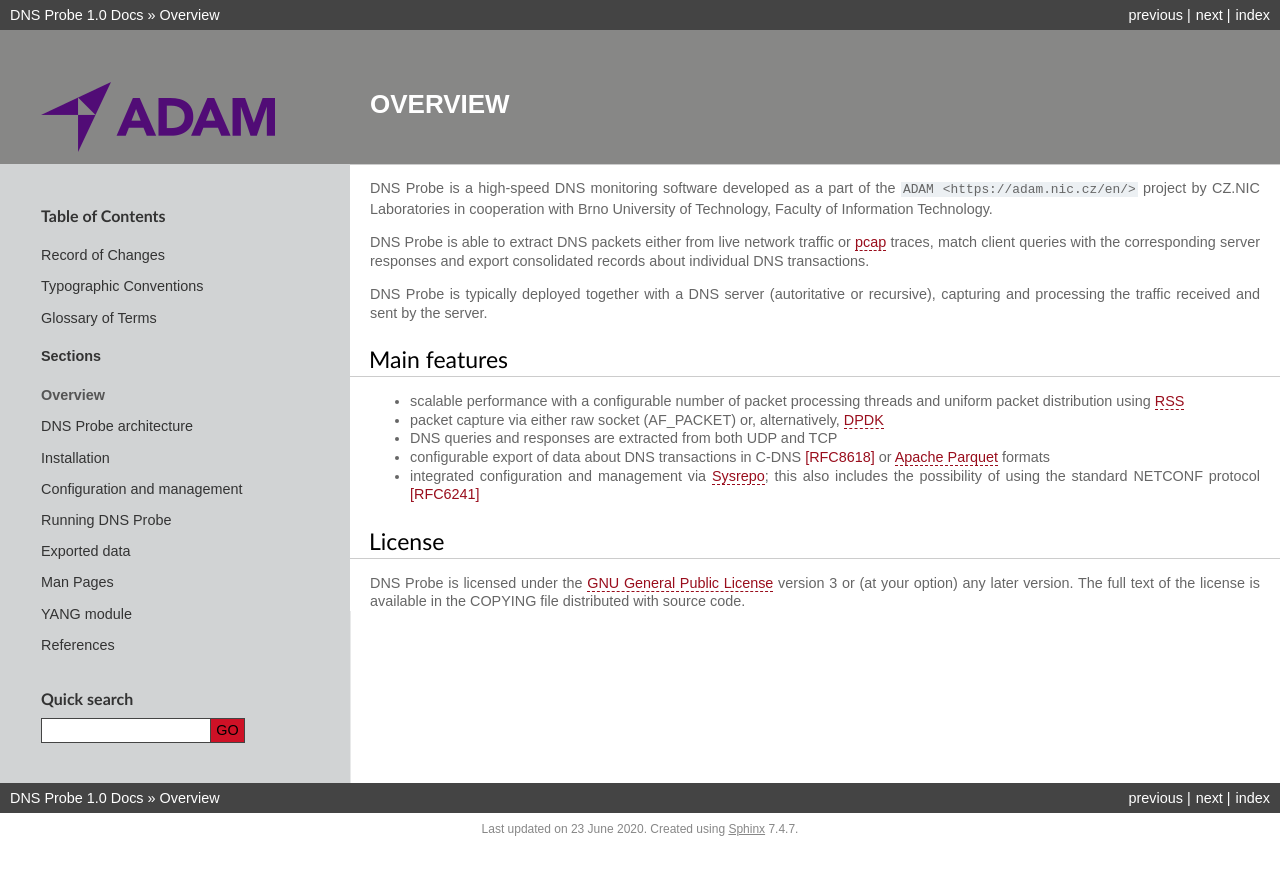
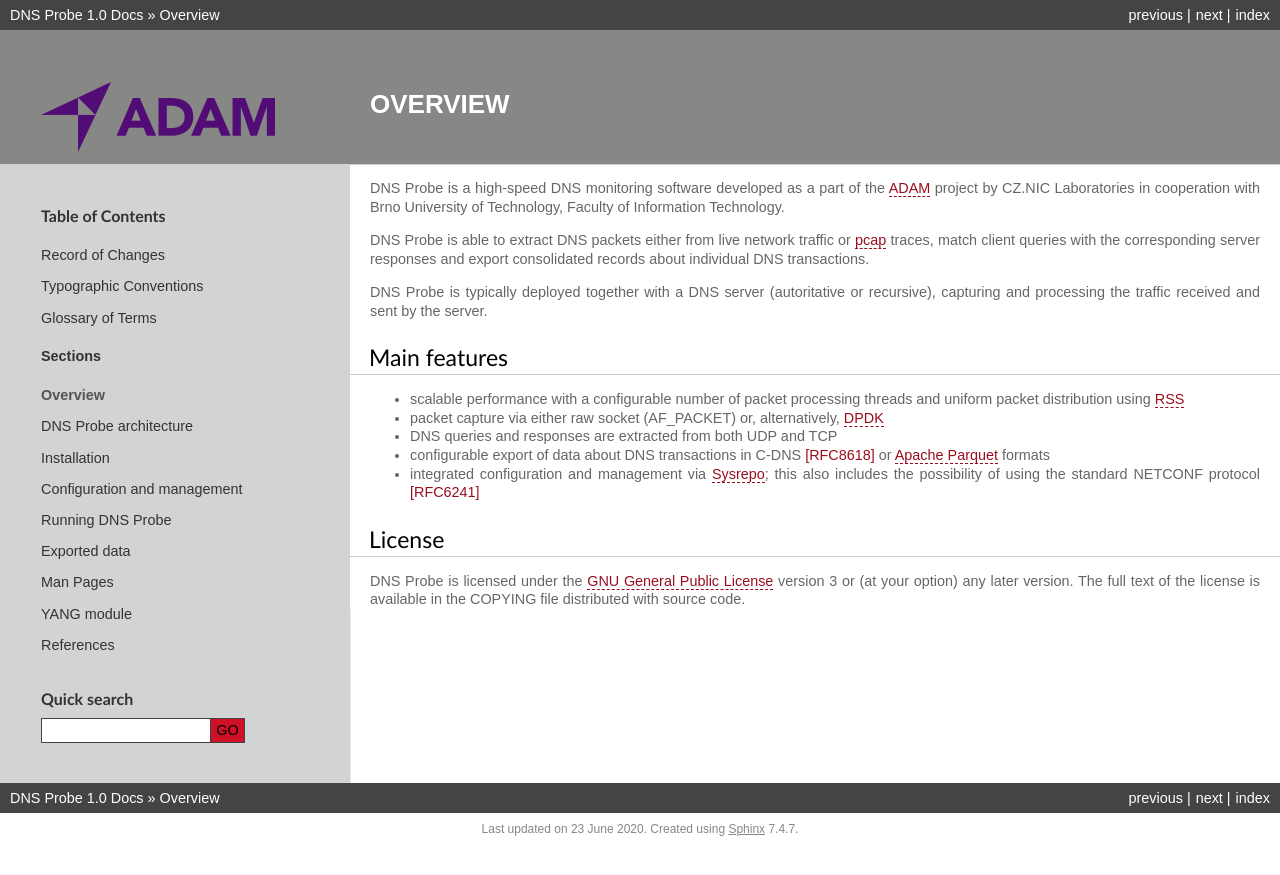
Before and after one commit to CZ-NIC/dns-probe, a Sphinx documentation site: the page built from doc/Overview.rst, in a window 1280 px wide. Shown: the top 875 px of the page. Built offline with Sphinx 7.4.7, drawn with Linux system fonts in a browser that asks for light colours; some of the changed lines change nothing that is shown.

Commit message:
Sphinx: Fix some typos

```diff
--- a/doc/Glossary.rst
+++ b/doc/Glossary.rst
@@ -9,7 +9,7 @@
 
    backend
 
-      System facility that is used for reading packets from a network interface card. Two backends arer currently supported: `raw socket <https://man7.org/linux/man-pages/man7/packet.7.html>`_ (AF_PACKET) and `DPDK <https://www.dpdk.org/>`_.
+      System facility that is used for reading packets from a network interface card. Two backends are currently supported: `raw socket <https://man7.org/linux/man-pages/man7/packet.7.html>`_ (AF_PACKET) and `DPDK <https://www.dpdk.org/>`_.
 
    dynamic configuration parameter
 
@@ -21,4 +21,4 @@
 
    RPC operation
 
-      Remote procedure call opeartion that is defined in a YANG module and activated via Sysrepo.
+      Remote procedure call operation that is defined in a YANG module and activated via Sysrepo.
--- a/doc/Overview.rst
+++ b/doc/Overview.rst
@@ -2,7 +2,7 @@
 Overview
 ********
 
-DNS Probe is a high-speed DNS monitoring software developed as a part of the `ADAM <https://adam.nic.cz/en/>` project by CZ.NIC Laboratories in cooperation with Brno University of Technology, Faculty of Information Technology.
+DNS Probe is a high-speed DNS monitoring software developed as a part of the `ADAM <https://adam.nic.cz/en/>`_ project by CZ.NIC Laboratories in cooperation with Brno University of Technology, Faculty of Information Technology.
 
 DNS Probe is able to extract DNS packets either from live network traffic or `pcap <https://en.wikipedia.org/wiki/Pcap>`_ traces, match client queries with the corresponding server responses and export consolidated records about individual DNS transactions.
 
```
